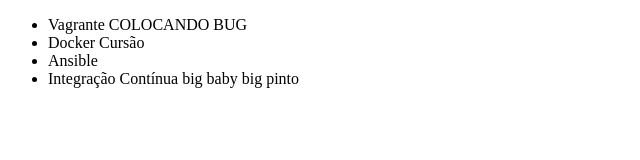
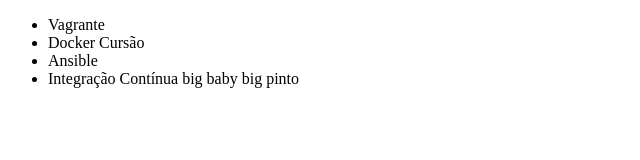
Before and after one commit to lucasminoro/alura-git, a plain HTML site: page index.html in a window 1280 px wide. Shown: the whole page, without its empty margins (0-640 px from the left). Drawn offline with Linux system fonts and the light colour scheme.

Commit message:
Revert "adicionando bug"
This reverts commit df815e57b325d157628146e0a8eaeaf642cd3d68.

```diff
--- a/index.html
+++ b/index.html
@@ -6,7 +6,7 @@
 </head>
 <body>
     <ul>
-        <li>Vagrante COLOCANDO BUG</li>
+        <li>Vagrante</li>
         <li>Docker Cursão</li>
         <li>Ansible</li>
         <li>Integração Contínua big baby big pinto</li>
```
